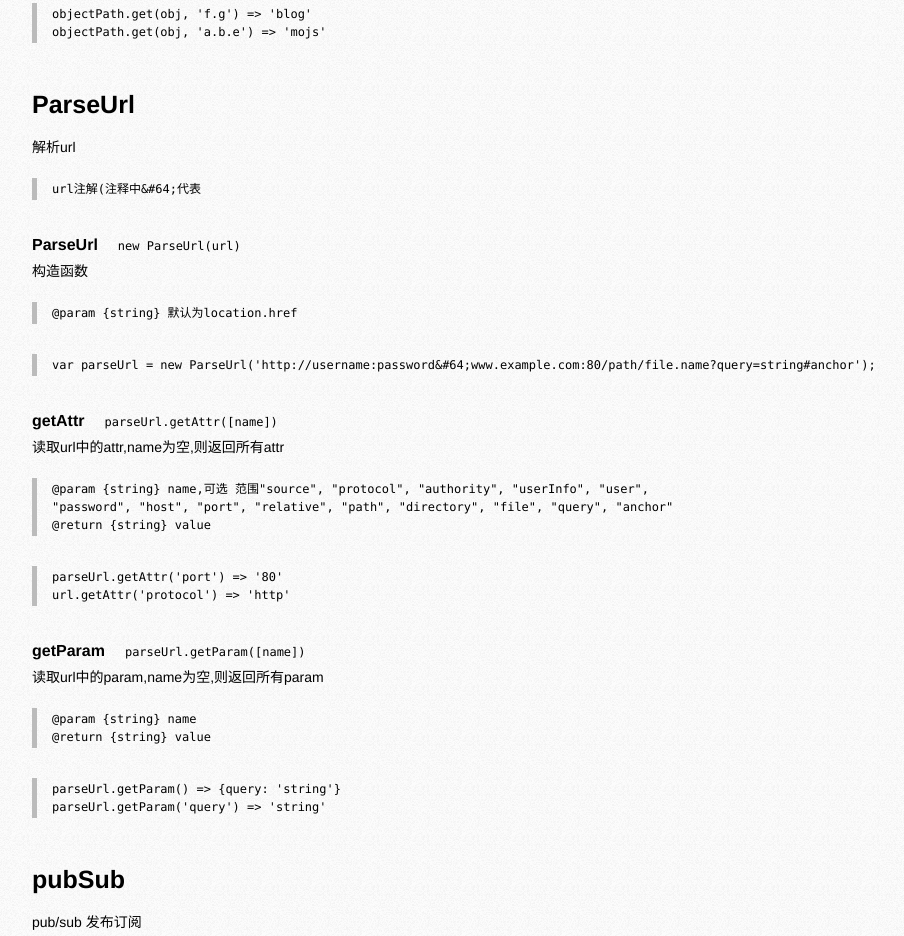
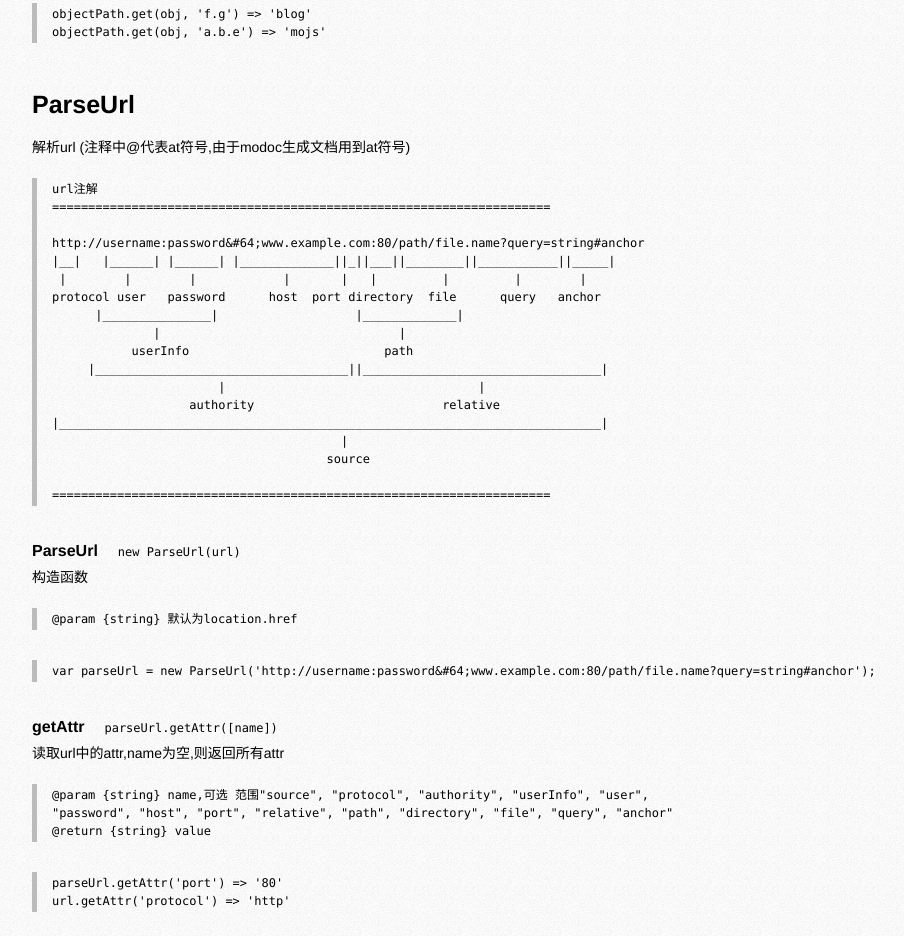
Before and after one commit to mhbseal/mojs, a website built with webpack: page doc/mojs.html in a window 1280 px wide. Shown: the part 10013-10949 px from the top of the page, without its empty margins (236-1140 px from the left). Built offline with nearby package versions, Linux system fonts and the light colour scheme.

Commit message:
注释文档bug

```diff
--- a/doc/mojs.html
+++ b/doc/mojs.html
@@ -1358,10 +1358,27 @@ objectPath.get(obj, &#x27;a.b.e&#x27;) =&gt; &#x27;mojs&#x27;</pre>
 
 
       <h2 id="ParseUrl">ParseUrl</h2>
-      <p>解析url</p>
-
-
-      <pre>url注解(注释中&amp;#64;代表</pre>
+      <p>解析url (注释中&#64;代表at符号,由于modoc生成文档用到at符号)</p>
+
+
+      <pre>url注解
+=====================================================================
+
+http://username:password&amp;#64;www.example.com:80/path/file.name?query=string#anchor
+|__|   |______| |______| |_____________||_||___||________||___________||_____|
+ |        |        |            |       |   |         |         |        |
+protocol user   password      host  port directory  file      query   anchor
+      |_______________|                   |_____________|
+              |                                 |
+           userInfo                           path
+     |___________________________________||_________________________________|
+                       |                                   |
+                   authority                          relative
+|___________________________________________________________________________|
+                                        |
+                                      source
+
+=====================================================================</pre>
 
 
 
--- a/src/parse.url.js
+++ b/src/parse.url.js
@@ -1,10 +1,10 @@
 /**
- * 解析url
+ * 解析url (注释中&#64;代表at符号,由于modoc生成文档用到at符号)
  * @author hbmu
  * @date   2014/11/7
  *
  * @name   ParseUrl
- * @more   url注解(注释中&#64;代表@符号,由于modoc生成文档用到@符号)
+ * @more   url注解
  * =====================================================================
  *
  * http://username:password&#64;www.example.com:80/path/file.name?query=string#anchor
--- a/src/store/AbstractStore.js
+++ b/src/store/AbstractStore.js
@@ -55,9 +55,9 @@ define(['../common', '../object.path'], function (c, objectPath) {
    * var store = new AbstractStore({
    *   proxy: new AbstractStorage({
    *     storage: window.localStorage
-   *   })
+   *   }),
    *   key: 'USER'
-   * }))
+   * })
    */
 	var
 		AbstractStore = c.baseClass(function (options) {
```
